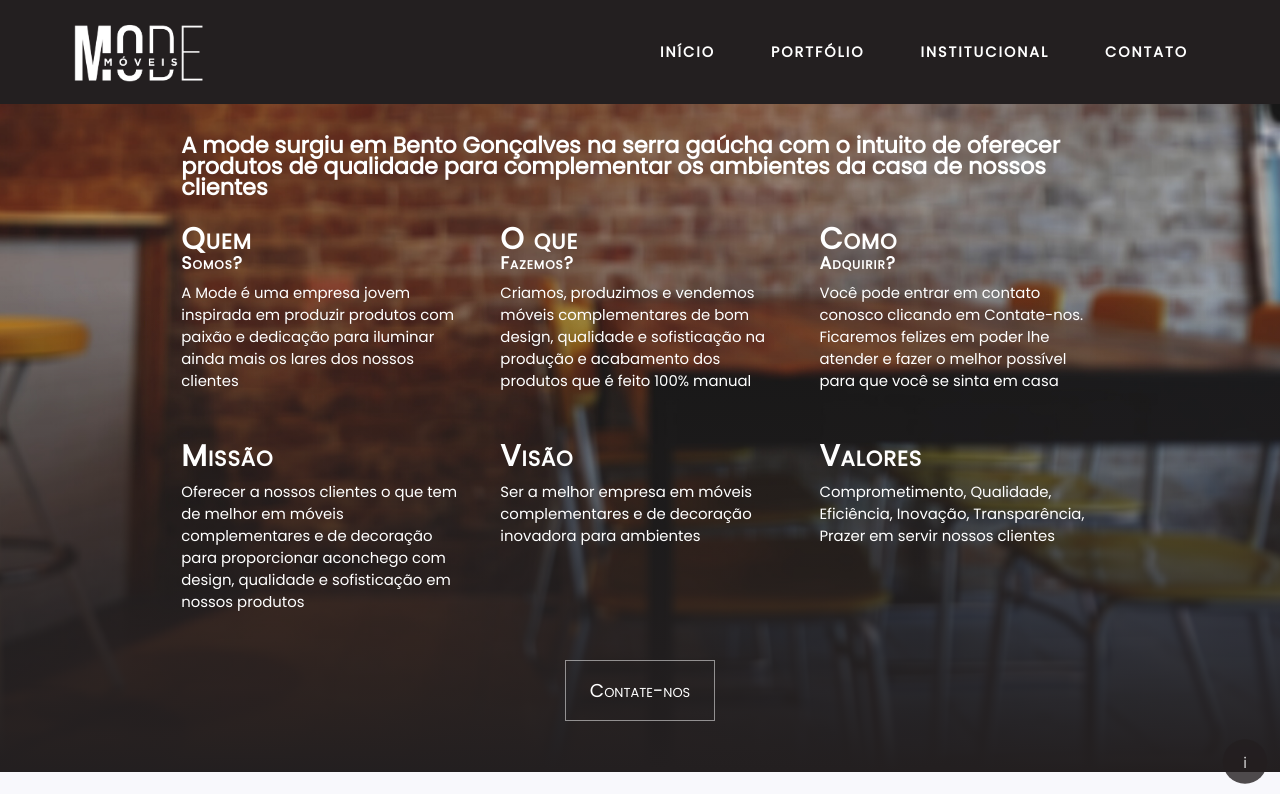
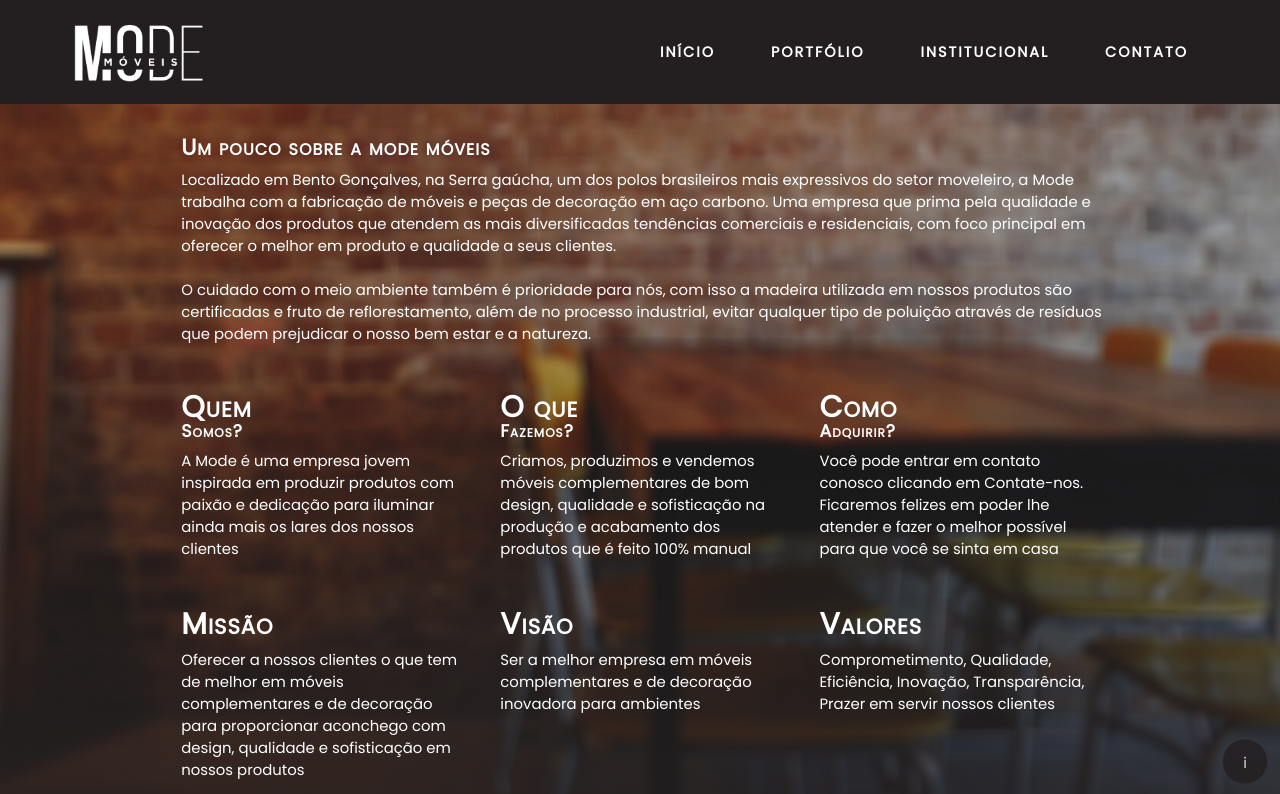
Before and after one commit to peedrinhoph/mode, a React (Create React App) app: page /about-us in a window 1280 px wide. Shown: the top 794 px of the page. Built offline with nearby package versions, Linux system fonts and the light colour scheme; the HTML template or start-up script is replaced by a standard one.

Commit message:
about us title

```diff
--- a/src/pages/AboutUs/index.js
+++ b/src/pages/AboutUs/index.js
@@ -29,7 +29,16 @@ function AboutUs() {
                 <div id="page-about-content">
                     <div className="section-about">
                         <div className="section-about-title">
-                            <h2>A mode surgiu em Bento Gonçalves na serra gaúcha com o intuito de oferecer produtos de qualidade para complementar os ambientes da casa de nossos clientes </h2>
+                            <h2>Um pouco sobre a mode móveis</h2>
+                            <p>Localizado em Bento Gonçalves, na Serra gaúcha, um dos polos brasileiros mais expressivos do setor moveleiro,
+                                a Mode trabalha com a fabricação de móveis e peças de decoração em aço carbono. Uma empresa que prima pela qualidade
+                                e inovação dos produtos que atendem as mais diversificadas tendências comerciais e residenciais,
+                                com foco principal em oferecer o melhor em produto e qualidade a seus clientes.
+                                <br /><br />
+                                O cuidado com o meio ambiente também é prioridade para nós, com isso a madeira utilizada em nossos produtos são certificadas e fruto de reflorestamento,
+                                além de no processo industrial, evitar qualquer tipo de poluição através de resíduos que podem prejudicar o nosso bem estar e a natureza.
+                                <br /><br />
+                            </p>
                         </div>
                         <div className="section-mv">
                             <div className="section-m">
--- a/src/pages/AboutUs/styles.css
+++ b/src/pages/AboutUs/styles.css
@@ -23,9 +23,6 @@
   }
 
   .section-about-title {
-    font: Poppins;
-    color: var(--color-title-in-primary);
-    line-height: 140%;
     padding: 1.6rem 0 0 1.6rem;
   }
 
@@ -40,6 +37,7 @@
     padding: 2.6rem 1.6rem 2.6rem 1.6rem;
   }
 
+  .section-about-title h2,
   .section-m h3,
   .section-m h1{
     font: Poppins;
@@ -50,6 +48,7 @@
     text-align: left;
   }
 
+  .section-about-title p,
   .section-m p{
     margin-top: 1rem;
     font: 400 1.6rem Poppins;
```
